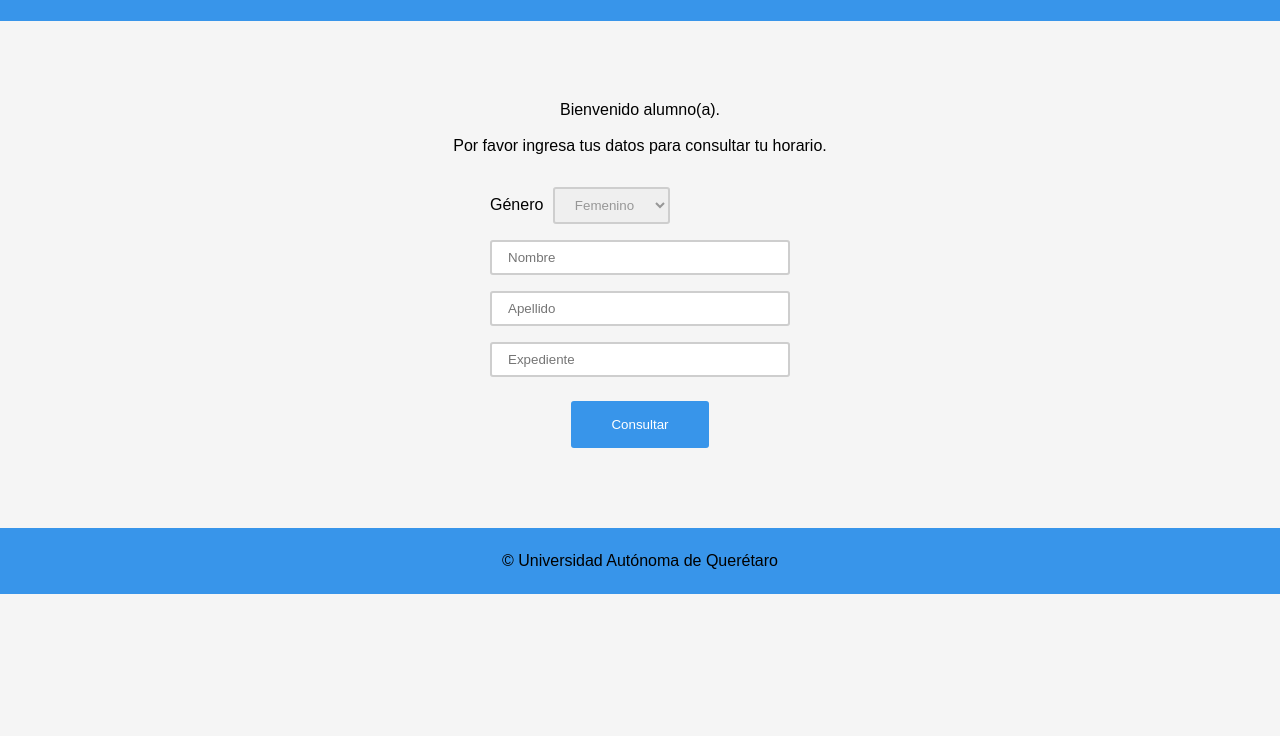
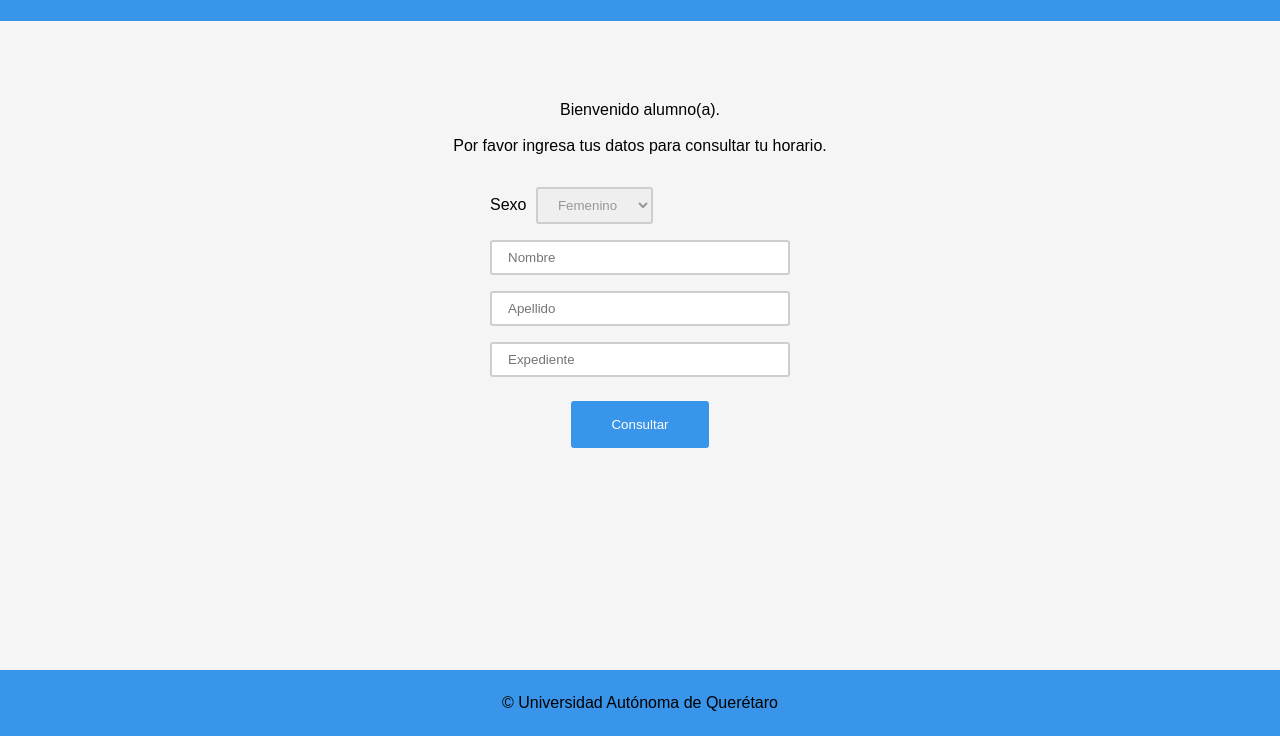
Before and after one commit to albbeltran/Desarrollo-Sistemas-Internet, a plain HTML site: page Interfaz-Horarios/index.html in a window 1280 px wide. Shown: the part 64-800 px from the top of the page. Drawn offline with Linux system fonts and the light colour scheme.

Commit message:
minor fixes - footer styles

```diff
--- a/Interfaz-Horarios/index.html
+++ b/Interfaz-Horarios/index.html
@@ -30,7 +30,7 @@
         <div class="container">
             <form action="" id="form">
                 <div class="container__select">
-                    <label for="genero">Género</label>
+                    <label for="genero">Sexo</label>
                     <select name="genero" id="genero">
                         <option value="femenino">Femenino</option>
                         <option value="masculino">Masculino</option>
@@ -103,12 +103,12 @@
     <script>
         let tableContainer = document.getElementById('table');
         let form = document.getElementById('form');
+        let footer = document.getElementsByTagName('footer')[0];
 
         form.addEventListener('submit', (e) => {
-
-
             e.preventDefault();
             tableContainer.style.display = 'block';
+            footer.style.position = 'relative';
         })
 
     </script>
--- a/Interfaz-Horarios/style.css
+++ b/Interfaz-Horarios/style.css
@@ -114,7 +114,7 @@ section.table table th{
 }
 
 footer {
-    /* position: absolute; */
+    position: absolute;
     width: 100%;
     margin-top: 5rem;
     padding: 1.5rem 0;
```
